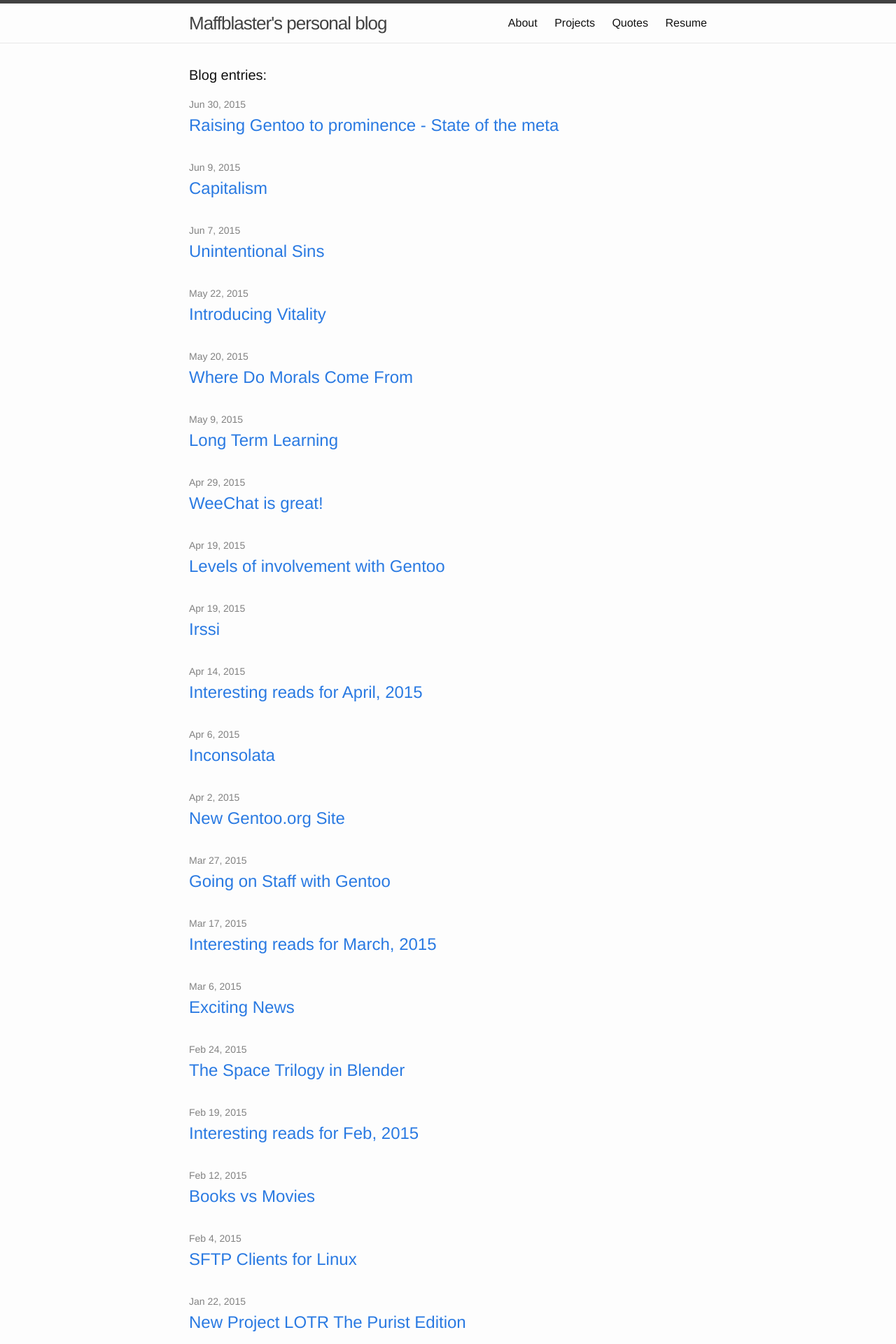
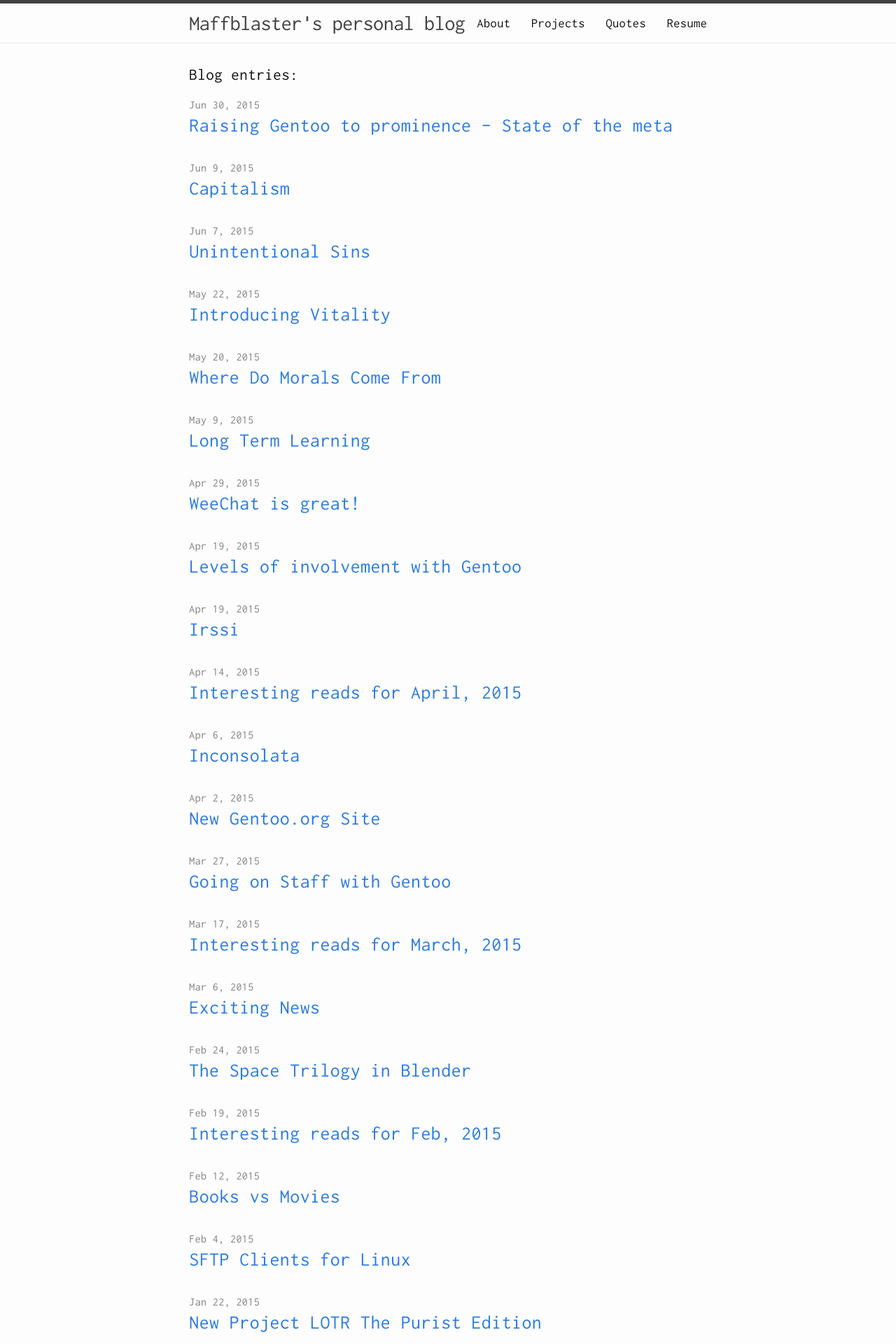
Before and after one commit to maffblaster/maffblaster.github.io, a Jekyll site: the page built from index.html, in a window 1280 px wide. Shown: the top 1920 px of the page at 70% size. Built offline with Jekyll 4.4.1, drawn with Linux system fonts in a browser that asks for light colours.

Commit message:
Trying to implement Inconsolata-dz

```diff
--- a/css/main.scss
+++ b/css/main.scss
@@ -3,10 +3,12 @@
 ---
 @charset "utf-8";
 
+// Variables
 
+@font-face { font-family: Inconsolata-DZ; src: url('../assets/fonts/inconsolata-dz.otf'); }
+@font-face { font-family: Inconsolata-DZ; font-weight: bold; src: url('../assets/fonts/inconsolata-dz.otf'); }
 
-// Variables
-$base-font-family: Helvetica, Arial, sans-serif;
+$base-font-family: Inconsolata-DZ, Helvetica, Arial, sans-serif;
 $base-font-size:   16px;
 $small-font-size:  $base-font-size * 0.875;
 $base-line-height: 1.5;
```
Also changed, not shown: assets/fonts/inconsolata-dz.otf (renamed from _includes/fonts/inconsolata-dz.otf).
